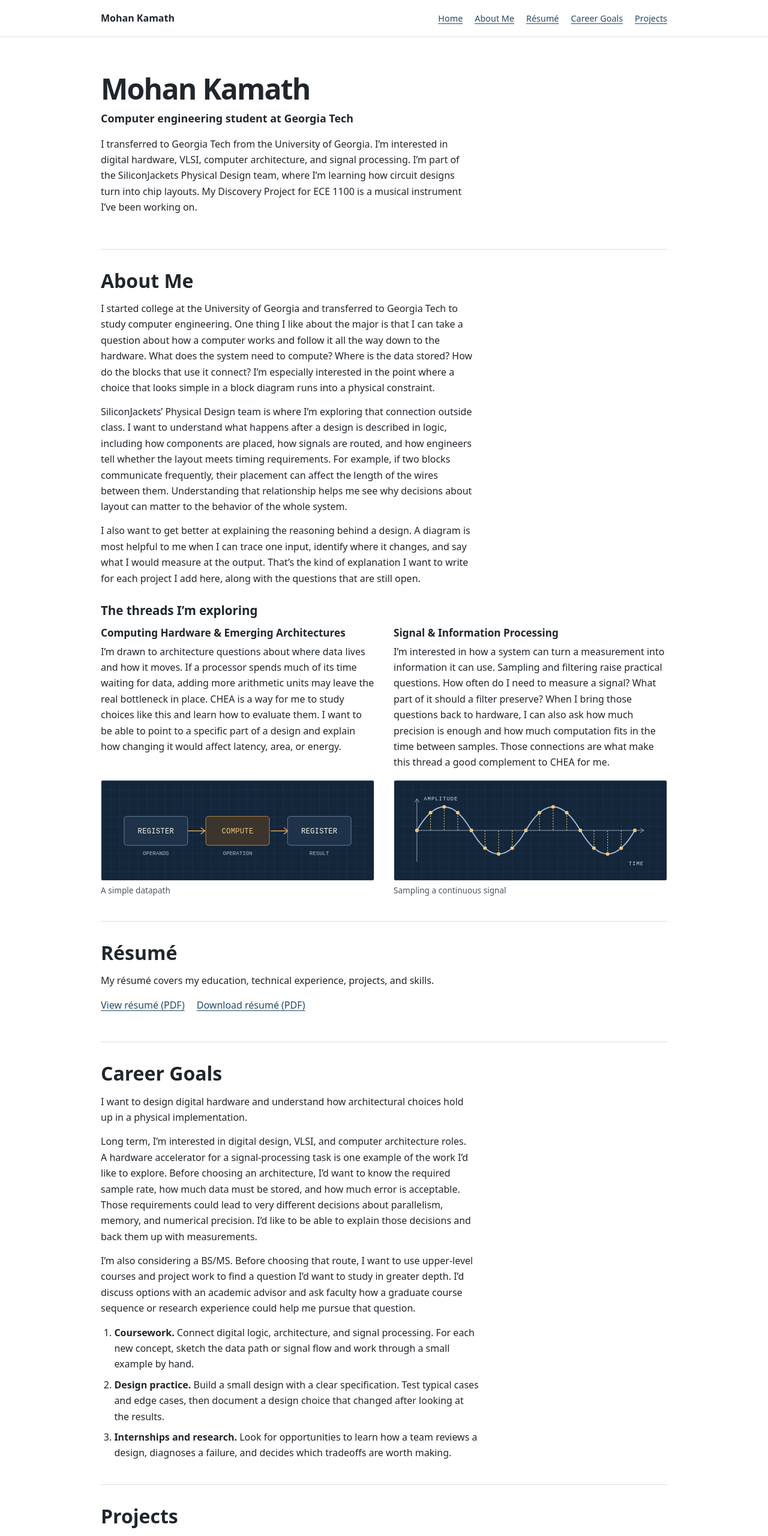
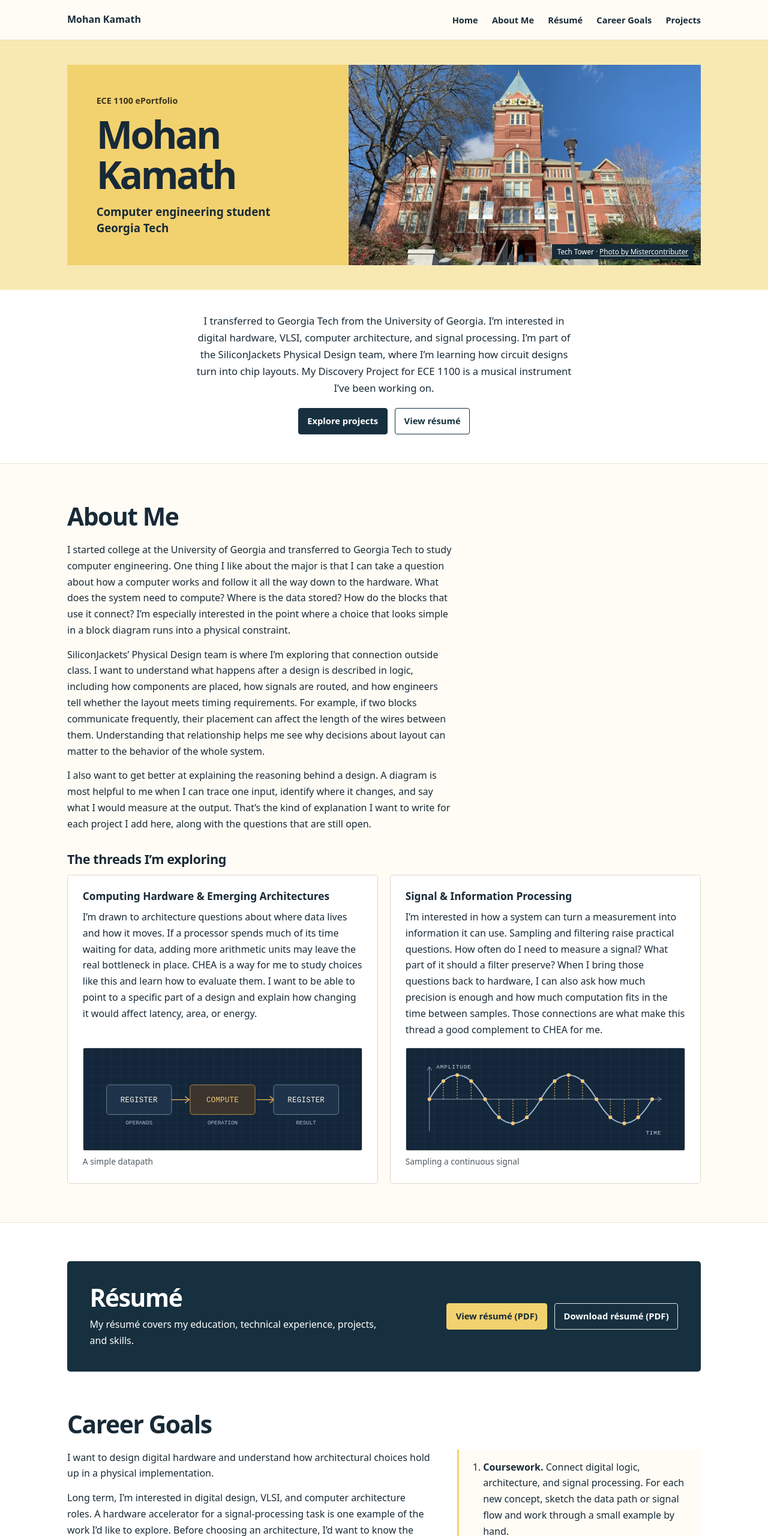
Before and after one commit to mohankamath/ece-portfolio, a plain HTML site: page index.html in a window 1280 px wide. Shown: the top 2560 px of the page at 60% size. Drawn offline with Linux system fonts and the light colour scheme.

Commit message:
Redesign portfolio with campus banner and project previews

```diff
--- a/index.html
+++ b/index.html
@@ -13,7 +13,7 @@
   <header class="site-header">
     <div class="wrap header-inner">
       <a class="brand" href="#home">Mohan Kamath</a>
-      <nav aria-label="Main navigation">
+      <nav class="primary-nav" aria-label="Main navigation">
         <a href="#home">Home</a>
         <a href="#about">About Me</a>
         <a href="#resume">Résumé</a>
@@ -24,13 +24,31 @@
   </header>
 
   <main id="main" tabindex="-1">
-    <section class="hero wrap" aria-labelledby="intro-heading">
-      <h1 id="intro-heading">Mohan Kamath</h1>
-      <p class="hero-role">Computer engineering student at Georgia Tech</p>
+    <section class="hero" aria-labelledby="intro-heading">
+      <div class="hero-band">
+        <div class="wrap hero-frame">
+          <div class="hero-name">
+            <p class="course">ECE 1100 ePortfolio</p>
+            <h1 id="intro-heading">Mohan <span>Kamath</span></h1>
+            <p class="hero-role">Computer engineering student<br>Georgia Tech</p>
+          </div>
+          <figure class="hero-photo">
+            <img src="assets/tech-tower.webp" width="1200" height="900" alt="The brick facade and gold lettering of Tech Tower at Georgia Tech." fetchpriority="high">
+            <figcaption>Tech Tower · <a href="https://commons.wikimedia.org/wiki/File:Tech_Tower_Building_-_2.jpg">Photo by Mistercontributer</a></figcaption>
+          </figure>
+        </div>
+      </div>
+      <div class="wrap welcome">
         <p>I transferred to Georgia Tech from the University of Georgia. I’m interested in digital hardware, VLSI, computer architecture, and signal processing. I’m part of the SiliconJackets Physical Design team, where I’m learning how circuit designs turn into chip layouts. My Discovery Project for ECE 1100 is a musical instrument I’ve been working on.</p>
+        <div class="actions">
+          <a class="button" href="#projects">Explore projects</a>
+          <a class="button button-outline" href="#resume">View résumé</a>
+        </div>
+      </div>
     </section>
 
-    <section id="about" class="section wrap" aria-labelledby="about-heading">
+    <section id="about" class="section section-tinted" aria-labelledby="about-heading">
+      <div class="wrap">
         <h2 id="about-heading">About Me</h2>
         <div class="prose">
           <p>I started college at the University of Georgia and transferred to Georgia Tech to study computer engineering. One thing I like about the major is that I can take a question about how a computer works and follow it all the way down to the hardware. What does the system need to compute? Where is the data stored? How do the blocks that use it connect? I’m especially interested in the point where a choice that looks simple in a block diagram runs into a physical constraint.</p>
@@ -57,20 +75,23 @@
             </figure>
           </article>
         </div>
+      </div>
     </section>
 
-    <section id="resume" class="section wrap" aria-labelledby="resume-heading">
+    <section id="resume" class="wrap resume-panel" aria-labelledby="resume-heading">
+      <div>
         <h2 id="resume-heading">Résumé</h2>
         <p>My résumé covers my education, technical experience, projects, and skills.</p>
+      </div>
       <div class="actions">
-        <a href="resume.pdf">View résumé (PDF)</a>
-        <a href="resume.pdf" download="Mohan-Kamath-Resume.pdf">Download résumé (PDF)</a>
+        <a class="button" href="resume.pdf">View résumé (PDF)</a>
+        <a class="button button-outline" href="resume.pdf" download="Mohan-Kamath-Resume.pdf">Download résumé (PDF)</a>
       </div>
     </section>
 
     <section id="goals" class="section wrap" aria-labelledby="goals-heading">
       <h2 id="goals-heading">Career Goals</h2>
-      <div class="prose">
+      <div class="goals-layout">
         <div class="prose">
           <p>I want to design digital hardware and understand how architectural choices hold up in a physical implementation.</p>
           <p>Long term, I’m interested in digital design, VLSI, and computer architecture roles. A hardware accelerator for a signal-processing task is one example of the work I’d like to explore. Before choosing an architecture, I’d want to know the required sample rate, how much data must be stored, and how much error is acceptable. Those requirements could lead to very different decisions about parallelism, memory, and numerical precision. I’d like to be able to explain those decisions and back them up with measurements.</p>
@@ -84,8 +105,26 @@
       </div>
     </section>
 
-    <section id="projects" class="section wrap" aria-labelledby="projects-heading">
+    <section id="projects" class="section section-tinted" aria-labelledby="projects-heading">
+      <div class="wrap">
         <h2 id="projects-heading">Projects</h2>
+        <nav class="project-index" aria-label="Jump to a project or technical note">
+          <a href="#discovery">
+            <img src="assets/instrument-signal-flow.svg" width="600" height="176" alt="" loading="lazy">
+            <strong>Musical Instrument</strong>
+            <span>Discovery Project</span>
+          </a>
+          <a href="#physical-design">
+            <img src="assets/floorplan.svg" width="600" height="328" alt="" loading="lazy">
+            <strong>SiliconJackets Physical Design</strong>
+            <span>Technical note</span>
+          </a>
+          <a href="#moving-average">
+            <img src="assets/moving-average.svg" width="600" height="218" alt="" loading="lazy">
+            <strong>Four-Sample Moving Average</strong>
+            <span>Worked example</span>
+          </a>
+        </nav>
         <article id="discovery" class="project prose">
           <h3>Musical Instrument</h3>
           <p class="project-detail">ECE 1100 Discovery Project</p>
@@ -102,7 +141,7 @@
           <p>The receiver got about 102–103 packets per second during the wireless test. After the 100-millisecond hold was added, the live bench log showed three tilt-and-return cycles in a row, each with one C4 note-on and one note-off. In a separate test, I unplugged the Feather while the note was active and checked that the receiver released it. When the link came back, the sensor had to return to level before another tilt could start a note.</p>
           <p>These tests verified that a wireless gesture could reliably produce a note event on the bench. I used Codex to help write and troubleshoot the test firmware, and used the logs from the physical boards to check the behavior. The next step is to connect the events to the synth and listen for how quickly the note starts and stops. The hold helped clean up the events in the log, but I still need to find out whether the delay feels natural when playing.</p>
         </article>
-        <article class="project prose">
+        <article id="physical-design" class="project prose">
             <h3>SiliconJackets Physical Design</h3>
             <p class="project-detail">Technical note</p>
             <p>One question I’m exploring through SiliconJackets is how an engineer can tell whether a design that works in a functional simulation will meet its clock target once implemented. In a simplified flow, placement assigns locations to cells and routing connects them with wires. The layout affects delays along signal paths, so the time available for a signal to travel from one register to the next matters alongside the logic itself.</p>
@@ -118,7 +157,7 @@
               </figure>
             </div>
         </article>
-        <article class="project prose">
+        <article id="moving-average" class="project prose">
           <h3>A four-sample moving average</h3>
           <p class="project-detail">Worked example</p>
           <p>A simple filter can take the four most recent input samples, add them, and divide by four. If the inputs are 4, 8, 4, and 0, the output is 4. When a new sample of 12 arrives, the oldest 4 drops out and the output becomes 6. That small example helps me connect the arithmetic to the registers that would store the samples and the logic that would update the result.</p>
@@ -129,6 +168,7 @@
           <p>With unsigned 8-bit samples, the largest sum is 1,020, so an exact accumulator needs 10 bits. If the output must be an integer, shifting right by two divides the sum by four and discards the remainder. Two cases I would test are four maximum inputs, which exercise the accumulator width, and a sum of 7, which makes the truncation visible. It’s a compact way to think about how a design choice affects the result a user sees.</p>
           <p>The filter reacts gradually to a sudden change. If the input jumps from zero to twelve and stays there, the outputs step through 3, 6, 9, and 12 as the four stored samples are replaced.</p>
         </article>
+      </div>
     </section>
   </main>
 
--- a/styles.css
+++ b/styles.css
@@ -1,66 +1,109 @@
 :root {
   color-scheme: light;
-  --ink: #20262c;
-  --muted: #4c555d;
-  --link: #234966;
-  --line: #d9dee2;
-  --surface: #f8f9fa;
+  --ink: #182a37;
+  --muted: #4e5a61;
+  --navy: #17303f;
+  --link: #244c62;
+  --paper: #fffcf5;
+  --gold: #f2d16f;
+  --gold-light: #f8e9b3;
+  --line: #ded8ca;
 }
 
 *, *::before, *::after { box-sizing: border-box; }
 html { scroll-padding-top: 1.25rem; }
-body { margin: 0; background: #fff; color: var(--ink); font: 1rem/1.65 system-ui, sans-serif; }
+body { margin: 0; background: #fff; color: var(--ink); font: 1rem/1.68 system-ui, sans-serif; }
 h1, h2, h3, h4, p, figure { margin: 0; }
-h1, h2, h3, h4 { line-height: 1.25; }
-h1 { font-size: clamp(2.15rem, 5vw, 3rem); letter-spacing: -.035em; }
-h2 { font-size: clamp(1.65rem, 3vw, 2rem); margin-bottom: .85rem; }
-h3 { font-size: 1.28rem; }
-h4 { font-size: 1.07rem; }
+h1, h2, h3, h4 { line-height: 1.17; }
+h1 { font-size: clamp(2.7rem, 5vw, 4.25rem); line-height: 1.05; letter-spacing: -.055em; }
+h2 { font-size: clamp(1.85rem, 3.4vw, 2.55rem); letter-spacing: -.035em; margin-bottom: 1.15rem; }
+h3 { font-size: 1.35rem; letter-spacing: -.02em; }
+h4 { font-size: 1.08rem; }
 a { color: var(--link); text-underline-offset: .18em; }
-:focus-visible { outline: 3px solid var(--link); outline-offset: 4px; }
+:focus-visible { outline: 3px solid #326a85; outline-offset: 4px; }
 
-.wrap { width: min(100% - 3rem, 59rem); margin-inline: auto; }
+.wrap { width: min(100% - 3rem, 66rem); margin-inline: auto; }
 .skip { position: fixed; top: .75rem; left: .75rem; transform: translateY(-200%); z-index: 2; padding: .55rem .8rem; background: #fff; }
 .skip:focus { transform: none; }
-.site-header { border-bottom: 1px solid var(--line); }
-.header-inner { display: flex; justify-content: space-between; align-items: center; gap: .5rem 1.5rem; min-height: 3.8rem; }
-.brand { color: var(--ink); font-weight: 650; text-decoration: none; white-space: nowrap; }
-nav { display: flex; flex-wrap: wrap; gap: 0 1.25rem; }
-nav a { display: inline-flex; align-items: center; min-height: 44px; font-size: .9rem; }
-nav a:hover, .brand:hover, .actions a:hover { text-decoration-thickness: 2px; }
+.site-header { background: var(--paper); border-bottom: 1px solid #e8dfc7; }
+.header-inner { display: flex; justify-content: space-between; align-items: center; gap: .5rem 1.5rem; min-height: 4.1rem; }
+.brand { color: var(--ink); font-weight: 750; text-decoration: none; white-space: nowrap; }
+.primary-nav { display: flex; flex-wrap: wrap; gap: 0 1.45rem; }
+.primary-nav a { display: inline-flex; align-items: center; min-height: 44px; color: var(--ink); font-size: .91rem; font-weight: 600; text-decoration: none; }
+.primary-nav a:hover, .brand:hover { text-decoration: underline; }
 
-.hero { padding-block: clamp(2.25rem, 5vw, 3.5rem); }
-.hero-role { margin-block: .35rem .85rem; font-size: 1.12rem; font-weight: 550; }
-.hero p:last-child, .prose > p, .section > p { max-width: 68ch; }
-.section { padding-block: 2rem 2.45rem; border-top: 1px solid var(--line); }
+.hero-band { padding-block: clamp(1.35rem, 3.2vw, 2.65rem); background: var(--gold-light); }
+.hero-frame { display: grid; grid-template-columns: minmax(0, 4fr) minmax(0, 5fr); }
+.hero-name { display: flex; flex-direction: column; justify-content: center; padding: clamp(1.65rem, 3.8vw, 3.1rem); background: var(--gold); }
+.hero-name h1 span { display: block; }
+.course { margin-bottom: .6rem; color: #3c351c; font-size: .89rem; font-weight: 650; }
+.hero-role { margin-top: .95rem; font-size: clamp(1rem, 1.65vw, 1.17rem); font-weight: 560; line-height: 1.45; }
+.hero-photo { position: relative; min-height: 100%; }
+.hero-photo img { position: absolute; inset: 0; height: 100%; border: 0; border-radius: 0; object-fit: cover; object-position: 50% 26%; }
+.hero-photo figcaption { position: absolute; right: .75rem; bottom: .65rem; margin: 0; padding: .15rem .55rem; background: #172b38; color: #fff; font-size: .73rem; }
+.hero-photo figcaption a { color: inherit; }
+.hero-photo a:focus-visible, .resume-panel a:focus-visible { outline-color: var(--gold); }
+.welcome { padding-block: clamp(1.9rem, 3.4vw, 2.4rem) clamp(1.9rem, 4.2vw, 3rem); text-align: center; }
+.welcome > p { max-width: 67ch; margin-inline: auto; font-size: 1.04rem; }
+.actions { display: flex; flex-wrap: wrap; gap: .6rem .75rem; }
+.welcome .actions { justify-content: center; margin-top: 1.15rem; }
+.button { display: inline-flex; align-items: center; justify-content: center; min-height: 44px; padding: .48rem .92rem; border: 1px solid var(--navy); border-radius: 4px; background: var(--navy); color: #fff; font-size: .92rem; font-weight: 650; text-decoration: none; }
+.button-outline { background: transparent; color: var(--navy); }
+.button:hover { text-decoration: underline; }
+
+.section { padding-block: clamp(2.2rem, 5vw, 4rem); }
+.section-tinted { border-block: 1px solid #eee7d7; background: var(--paper); }
+.prose > p { max-width: 70ch; }
 .prose > p + p { margin-top: .85rem; }
-.two-up { display: grid; grid-template-columns: repeat(2, minmax(0, 1fr)); gap: 1.5rem 2rem; }
-.subhead { margin-block: 1.75rem .85rem; }
-.thread { display: flex; flex-direction: column; align-items: flex-start; }
-.thread p { margin-block: .45rem 1rem; }
+.two-up, .goals-layout { display: grid; grid-template-columns: repeat(2, minmax(0, 1fr)); gap: 1.25rem; }
+.subhead { margin-block: 2rem .9rem; }
+.thread { display: flex; flex-direction: column; align-items: flex-start; padding: clamp(1rem, 2vw, 1.55rem); border: 1px solid var(--line); border-radius: 5px; background: #fff; }
+.thread p { margin-block: .65rem 1rem; }
 .thread figure { margin-top: auto; }
-
 figure { width: 100%; }
 figure img { display: block; width: 100%; height: auto; border: 1px solid var(--line); border-radius: 3px; }
-figcaption { margin-top: .3rem; color: var(--muted); font-size: .85rem; }
-.project-figures { display: grid; grid-template-columns: repeat(2, minmax(0, 1fr)); gap: 1.25rem; max-width: 42rem; margin-top: 1rem; }
-.example-figure { max-width: 32rem; margin-block: 1rem; }
-.actions { display: flex; flex-wrap: wrap; gap: 0 1.25rem; margin-top: .35rem; }
-.actions a { display: inline-flex; align-items: center; min-height: 44px; }
-.roadmap { max-width: 69ch; margin-block: .9rem 0; padding-left: 1.4rem; }
-.roadmap li + li { margin-top: .5rem; }
-.project + .project { border-top: 1px solid var(--line); margin-top: 1.4rem; padding-top: 1.4rem; }
-.project-detail { margin-top: .25rem; color: var(--muted); font-size: .9rem; }
-.project h4 { margin-block: 1.15rem .35rem; }
-.site-footer { border-top: 1px solid var(--line); background: var(--surface); font-size: .88rem; color: var(--muted); }
-.footer-inner { display: flex; justify-content: space-between; flex-wrap: wrap; gap: .5rem 1rem; padding-block: 1.1rem; }
-.footer-name { color: var(--ink); font-weight: 650; }
+figcaption { margin-top: .35rem; color: var(--muted); font-size: .86rem; }
 
-@media (max-width: 41rem) {
+.resume-panel { display: flex; justify-content: space-between; align-items: center; flex-wrap: wrap; gap: 1rem 1.5rem; margin-top: clamp(2.2rem, 5vw, 4rem); padding: clamp(1.2rem, 3.4vw, 2.35rem); border-radius: 5px; background: var(--navy); color: #fff; }
+.resume-panel h2 { margin-bottom: .45rem; }
+.resume-panel p { max-width: 54ch; }
+.resume-panel .button { border-color: var(--gold); background: var(--gold); color: var(--ink); }
+.resume-panel .button-outline { border-color: #e0e7eb; background: transparent; color: #fff; }
+.goals-layout { grid-template-columns: minmax(0, 3fr) minmax(0, 2fr); gap: 1.5rem 2.6rem; }
+.roadmap { align-self: start; margin: 0; padding: 1rem 1.15rem 1rem 2.5rem; border-left: 3px solid var(--gold); background: var(--paper); }
+.roadmap li + li { margin-top: .65rem; }
+
+.project-index { display: grid; grid-template-columns: repeat(3, minmax(0, 1fr)); gap: 1rem; margin-bottom: 1.6rem; }
+.project-index a { display: block; min-width: 0; padding: .75rem; border: 1px solid var(--line); border-radius: 5px; background: #fff; text-decoration: none; }
+.project-index a:hover { border-color: #8b7236; }
+.project-index a:hover strong { text-decoration: underline; }
+.project-index img { display: block; width: 100%; height: 6.4rem; object-fit: contain; border-radius: 3px; background: #f8f6ef; }
+.project-index strong { display: block; margin-top: .65rem; line-height: 1.25; }
+.project-index span { color: var(--muted); font-size: .85rem; }
+.project { max-width: 52rem; margin-inline: auto; padding: clamp(1.25rem, 4vw, 2.7rem); border: 1px solid var(--line); border-radius: 5px; background: #fff; }
+#discovery { border-top: 4px solid var(--gold); }
+.project + .project { margin-top: 1.15rem; }
+.project-detail { margin-block: .25rem .8rem; color: var(--muted); font-size: .91rem; }
+.project h4 { margin-block: 1.3rem .4rem; }
+.project-figures { display: grid; grid-template-columns: repeat(2, minmax(0, 1fr)); gap: 1.25rem; max-width: 44rem; margin-top: 1rem; }
+.example-figure { max-width: 34rem; margin-block: 1rem; }
+
+.site-footer { background: var(--gold-light); color: var(--ink); font-size: .88rem; }
+.footer-inner { display: flex; justify-content: space-between; flex-wrap: wrap; gap: .5rem 1rem; padding-block: 1.3rem; }
+.footer-name { font-weight: 750; }
+
+@media (max-width: 43rem) {
   .wrap { width: calc(100% - 2rem); }
   .header-inner { flex-direction: column; align-items: flex-start; gap: 0; padding-top: .65rem; }
-  nav { column-gap: .9rem; }
-  nav a { font-size: .86rem; }
-  .two-up, .project-figures { grid-template-columns: 1fr; }
-  .thread figure, .project-figures { max-width: 29rem; }
+  .primary-nav { column-gap: .9rem; }
+  .primary-nav a { font-size: .86rem; }
+  .hero-frame, .two-up, .goals-layout, .project-figures { grid-template-columns: 1fr; }
+  .hero-name h1 span { display: inline; }
+  .hero-photo { aspect-ratio: 1.65; }
+  .thread figure, .project-figures { max-width: 34rem; }
+  .project-index { grid-template-columns: 1fr; gap: .65rem; }
+  .project-index a { display: grid; grid-template-columns: 5.75rem minmax(0, 1fr); column-gap: .75rem; align-items: center; }
+  .project-index img { grid-row: span 2; height: 3.6rem; }
+  .project-index strong { margin-top: 0; align-self: end; }
+  .project-index span { align-self: start; }
 }
```
Also changed, not shown: assets/tech-tower.webp (added), 1 other file. Lines whose indentation alone changed are shown as unchanged.
